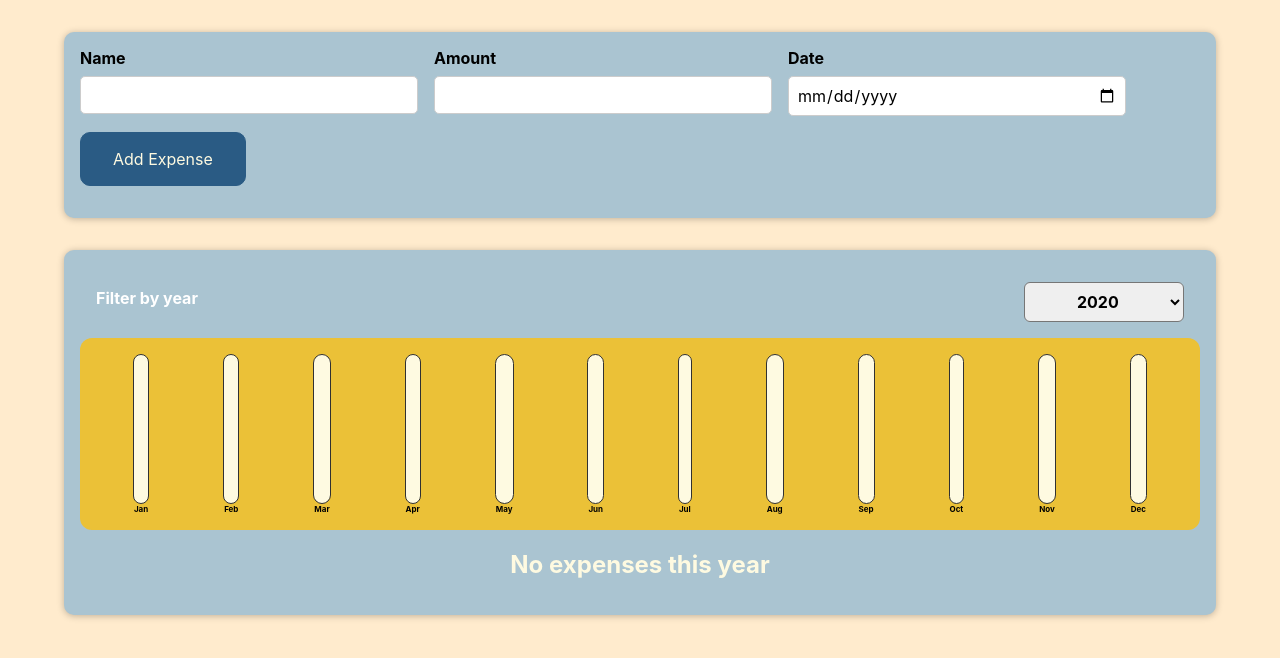
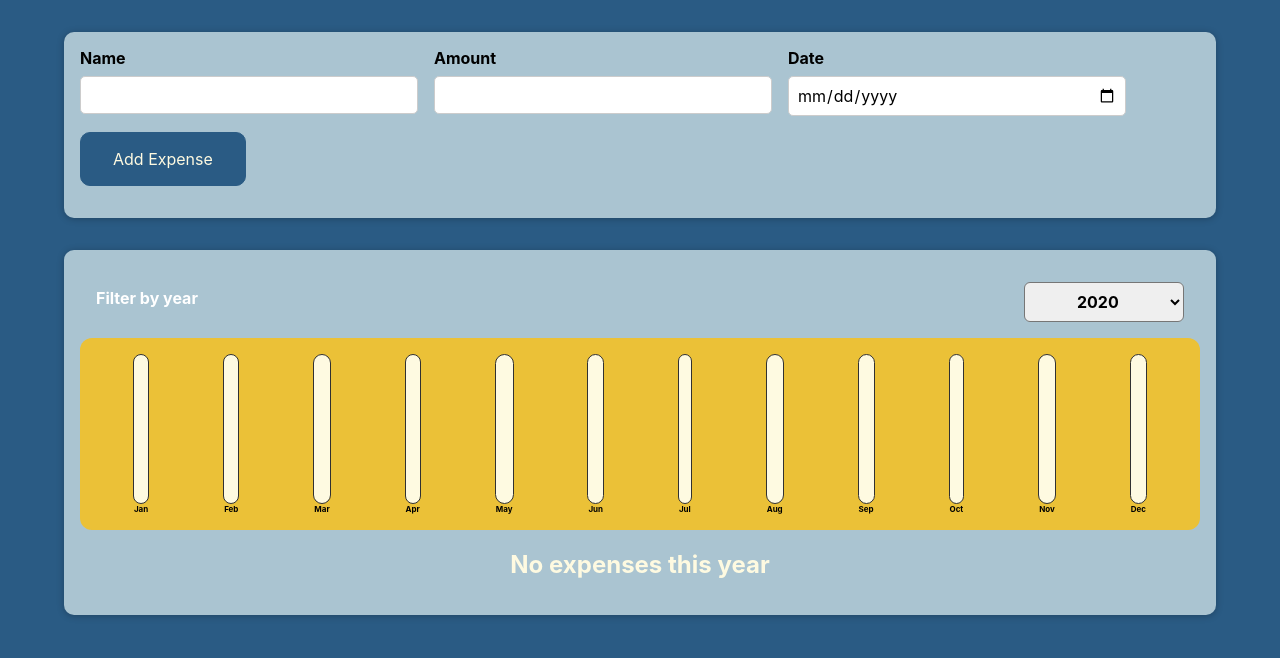
Before and after one commit to neoxanter/LearnReact, a React (Create React App) app in the folder cost_accounting/: page / in a window 1280 px wide. Shown: the top 658 px of the page. Built offline with nearby package versions, Linux system fonts and the light colour scheme.

Commit message:
Changed app background color and title

```diff
--- a/cost_accounting/public/index.html
+++ b/cost_accounting/public/index.html
@@ -24,7 +24,7 @@
       work correctly both with client-side routing and a non-root public URL.
       Learn how to configure a non-root public URL by running `npm run build`.
     -->
-    <title>React App</title>
+    <title>Cost accounting</title>
   </head>
   <body>
     <noscript>You need to enable JavaScript to run this app.</noscript>
--- a/cost_accounting/src/index.css
+++ b/cost_accounting/src/index.css
@@ -1,6 +1,6 @@
 body {
   margin: 20px;
-  background-color: blanchedalmond;
+  background-color: #2a5b84;
   font-family: -apple-system, BlinkMacSystemFont, 'Segoe UI', 'Roboto', 'Oxygen',
     'Ubuntu', 'Cantarell', 'Fira Sans', 'Droid Sans', 'Helvetica Neue',
     sans-serif;
```
